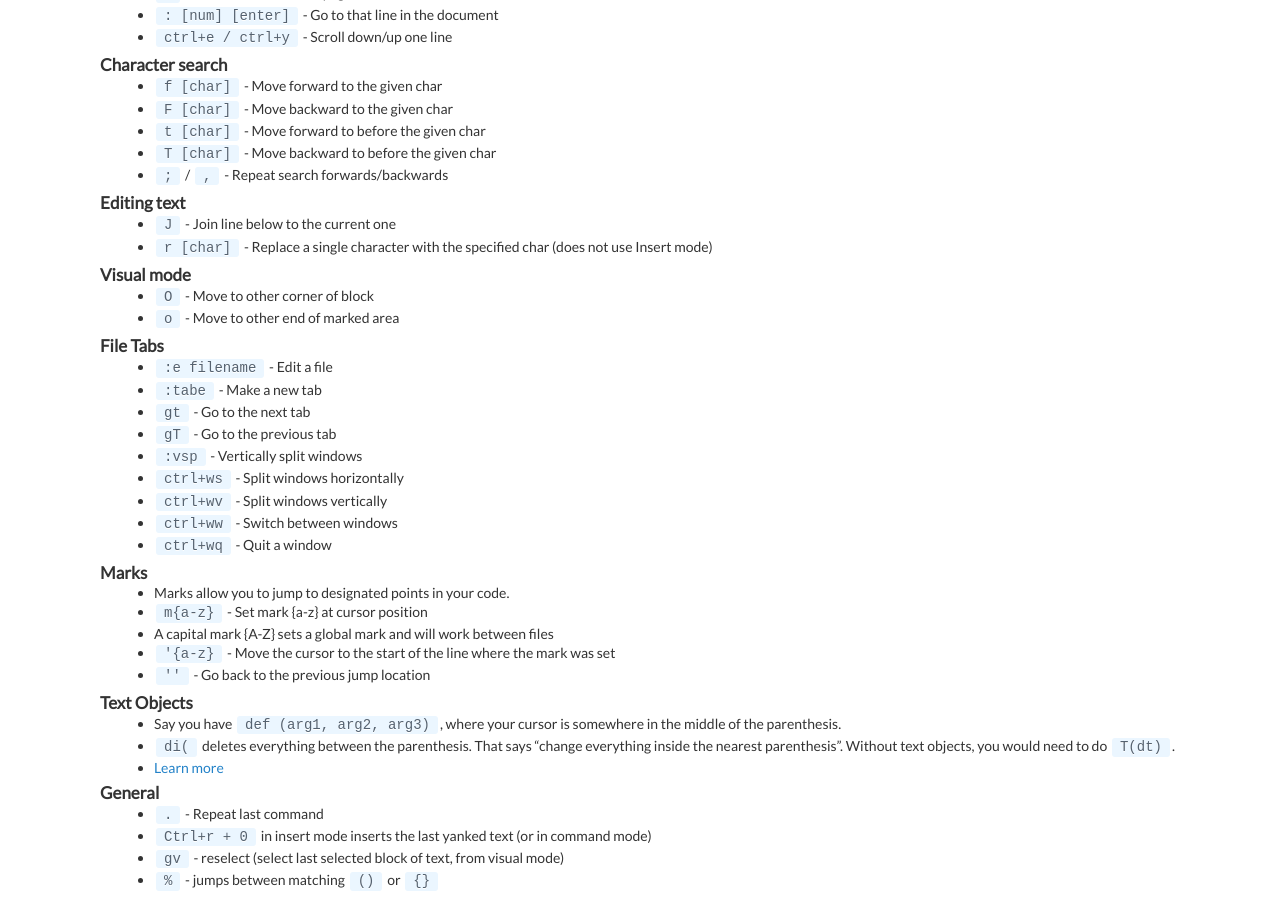
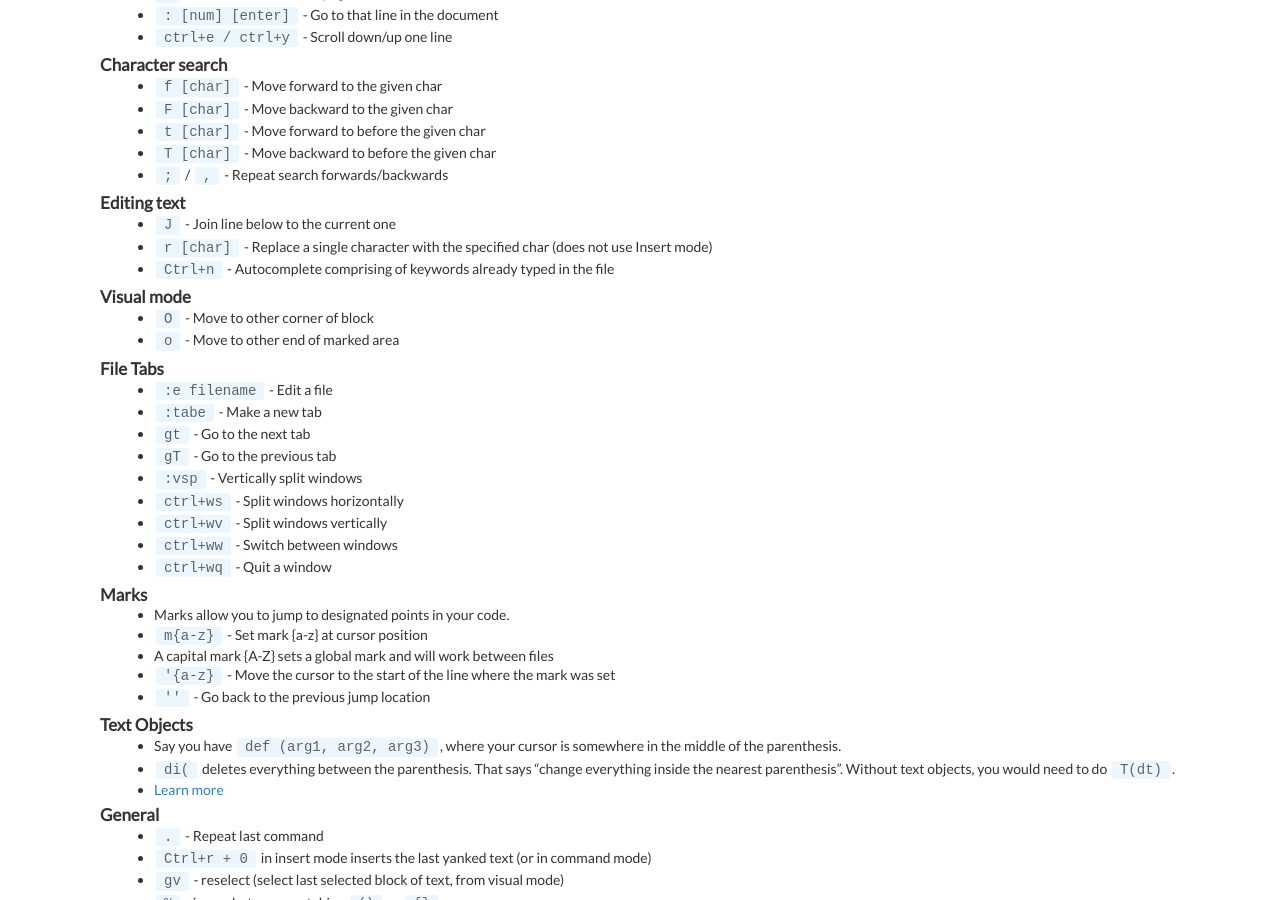
Before and after one commit to theicfire/vimsheet, a Jekyll site: the page built from index.md, in a window 1280 px wide and 900 px high, scrolled down 1590 px. Built offline with Jekyll 4.4.1, drawn with Linux system fonts in a browser that asks for light colours.

Commit message:
Update index.md
Not sure if this is the best spot for the command but there is a simple autocomplete in vim

```diff
--- a/index.md
+++ b/index.md
@@ -93,6 +93,7 @@ I’ve compiled a list of essential Vim commands that I use every day. I have th
 ### Editing text
 * `J` - Join line below to the current one
 * `r  [char]` - Replace a single character with the specified char (does not use Insert mode)
+* `Ctrl+n` - Autocomplete comprising of keywords already typed in the file
 
 ### Visual mode
 * `O` - Move to other corner of block
```
